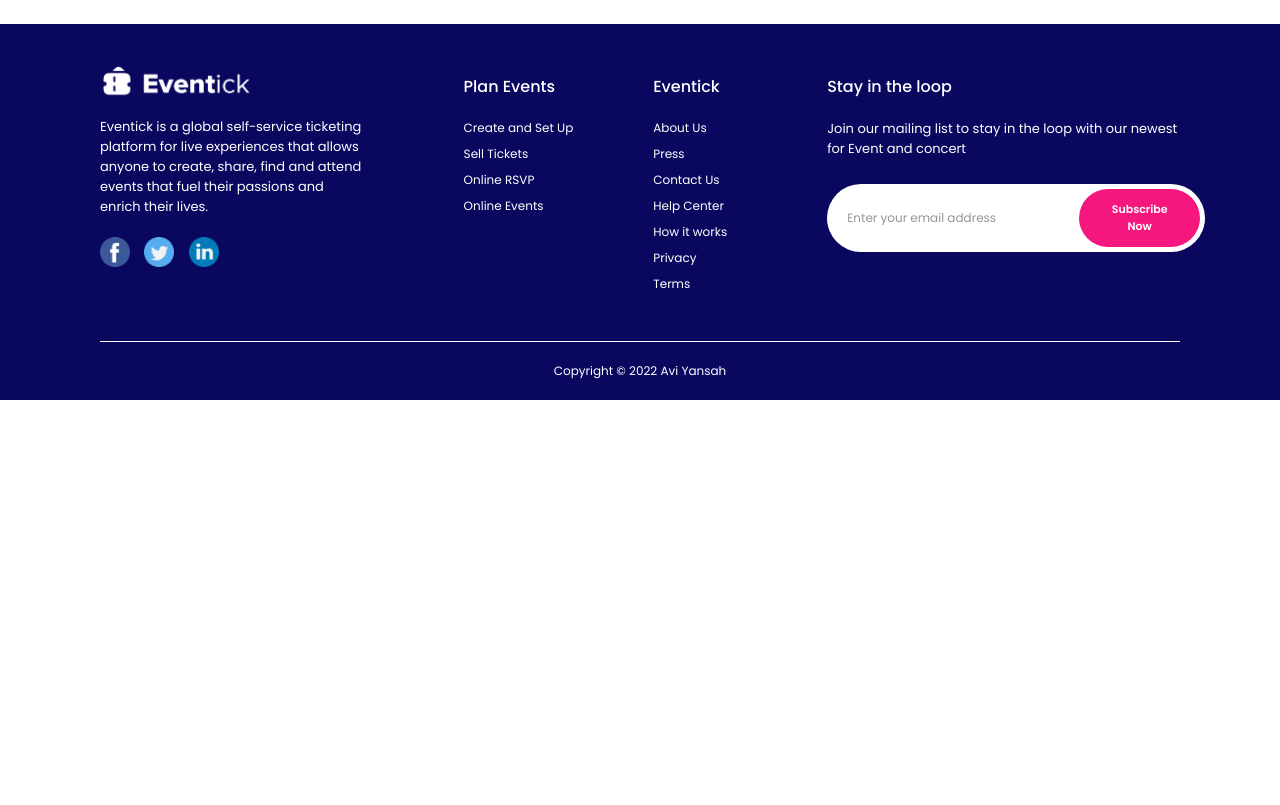
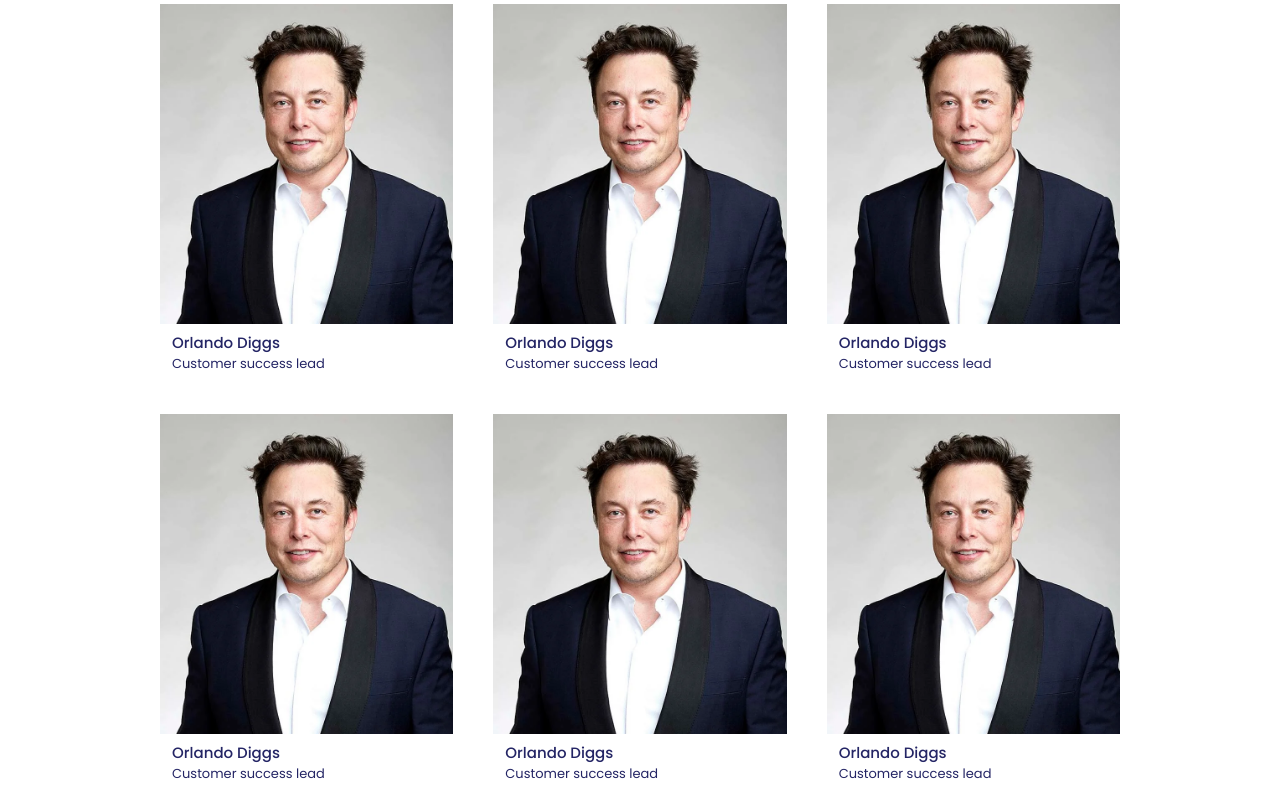
Before and after one commit to ahmedbenkrarayc/brief2-eventify, a plain HTML site: page views/about.html in a window 1280 px wide. Shown: the part 1555-2360 px from the top of the page. Before the commit the page ends 1955 px from the top, so only its background shows below. Drawn offline with Linux system fonts and the light colour scheme.

Commit message:
finished team section in about

```diff
--- a/assets/css/about.css
+++ b/assets/css/about.css
@@ -54,3 +54,83 @@
     font-size: 30px;
     text-align: center;
 }
+
+.speakers{
+    display: grid;
+    grid-template-columns: repeat(3, 1fr);
+    width: 75%;
+    margin-inline: auto;
+    padding-inline: 100px;
+    column-gap: 40px;
+    row-gap: 40px;
+    margin-top: 80px;
+}
+
+.speaker img{
+    width: 100%;
+    object-fit: cover;
+    height: 320px;
+    cursor: pointer;
+}
+
+.speaker h1{
+    font-size: 15px;
+    font-weight: 500;
+    color: #242565;
+    padding-inline: 12px;
+    text-align: left;
+}
+
+.speaker p{
+    font-size: 13px;
+    color: #242565;
+    padding-inline: 12px;
+}
+
+.speaker{
+    position: relative;
+    overflow: hidden;
+}
+
+.speaker:hover h1{
+    color: white;
+}
+
+.speaker:hover p{
+    color: white;
+}
+
+.namerolehover{
+    position: absolute;
+    width: 100%;
+    height: 320px;
+    background: #24256575;
+    top: 0;
+    left: -100%;
+    cursor: pointer;
+    display: flex;
+    justify-content: center;
+    align-items: center;
+}
+
+.namerolehover h1, .namerolehover p{
+    color:white;
+    text-align: center;
+}
+
+.speaker:hover .namerolehover{
+    left: 0;
+    transition: left 600ms ease-in-out;
+}
+
+.load{
+    display: block;
+    outline: none;
+    border: none;
+    background: #242565;
+    color: white;
+    padding: 10px 30px;
+    margin-inline: auto;
+    margin-top: 80px;
+    cursor: pointer;
+}
--- a/views/about.html
+++ b/views/about.html
@@ -71,6 +71,91 @@
 
     <section class="team">
         <h1>Our <span class="highlight">Team</span></h1>
+
+        <div class="speakers">
+            <div class="speaker">
+                <img src="./../assets/images/speaker1.png" alt="speaker 1">
+                <div class="namerolehover">
+                    <div>
+                        <h1>Orlando Diggs</h1>
+                        <p>Customer success lead</p>
+                    </div>
+                </div>
+                <div>
+                    <h1>Orlando Diggs</h1>
+                    <p>Customer success lead</p>
+                </div>
+            </div>
+            <div class="speaker">
+                <img src="./../assets/images/speaker1.png" alt="speaker 1">
+                <div class="namerolehover">
+                    <div>
+                        <h1>Orlando Diggs</h1>
+                        <p>Customer success lead</p>
+                    </div>
+                </div>
+                <div>
+                    <h1>Orlando Diggs</h1>
+                    <p>Customer success lead</p>
+                </div>
+            </div>
+            <div class="speaker">
+                <img src="./../assets/images/speaker1.png" alt="speaker 1">
+                <div class="namerolehover">
+                    <div>
+                        <h1>Orlando Diggs</h1>
+                        <p>Customer success lead</p>
+                    </div>
+                </div>
+                <div>
+                    <h1>Orlando Diggs</h1>
+                    <p>Customer success lead</p>
+                </div>
+            </div>
+            <div class="speaker">
+                <img src="./../assets/images/speaker1.png" alt="speaker 1">
+                <div class="namerolehover">
+                    <div>
+                        <h1>Orlando Diggs</h1>
+                        <p>Customer success lead</p>
+                    </div>
+                </div>
+                <div>
+                    <h1>Orlando Diggs</h1>
+                    <p>Customer success lead</p>
+                </div>
+            </div>
+            <div class="speaker">
+                <img src="./../assets/images/speaker1.png" alt="speaker 1">
+                <div class="namerolehover">
+                    <div>
+                        <h1>Orlando Diggs</h1>
+                        <p>Customer success lead</p>
+                    </div>
+                </div>
+                <div>
+                    <h1>Orlando Diggs</h1>
+                    <p>Customer success lead</p>
+                </div>
+            </div>
+            <div class="speaker">
+                <img src="./../assets/images/speaker1.png" alt="speaker 1">
+                <div class="namerolehover">
+                    <div>
+                        <h1>Orlando Diggs</h1>
+                        <p>Customer success lead</p>
+                    </div>
+                </div>
+                <div>
+                    <h1>Orlando Diggs</h1>
+                    <p>Customer success lead</p>
+                </div>
+            </div>
+        </div>
+    </section>
+
+    <section class="contact">
+
     </section>
 
     <footer>
```
